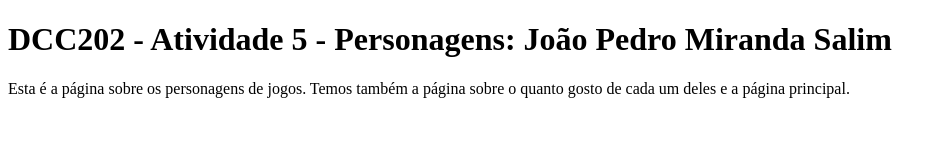
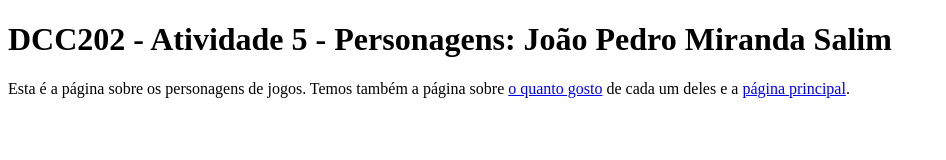
Before and after one commit to ufjf-dcc202/ufjf-dcc202-2023-3-b-atv5-jpsalim21, a website: page personagens.html in a window 1280 px wide. Shown: the whole page, without its empty margins (0-946 px from the left). Drawn offline with Linux system fonts and the light colour scheme.

Commit message:
Cria referências no personagens.html

```diff
--- a/personagens.html
+++ b/personagens.html
@@ -8,7 +8,7 @@
 <body>
     <main>
         <h1>DCC202 - Atividade 5 - Personagens: João Pedro Miranda Salim</h1>
-        <p>Esta é a página sobre os personagens de jogos. Temos também a página sobre o quanto gosto de cada um deles e a página principal.</p>
+        <p>Esta é a página sobre os personagens de jogos. Temos também a página sobre <a href="preferencias.html">o quanto gosto</a> de cada um deles e a <a href="index.html">página principal</a>.</p>
     </main>
 </body>
 </html>
```
